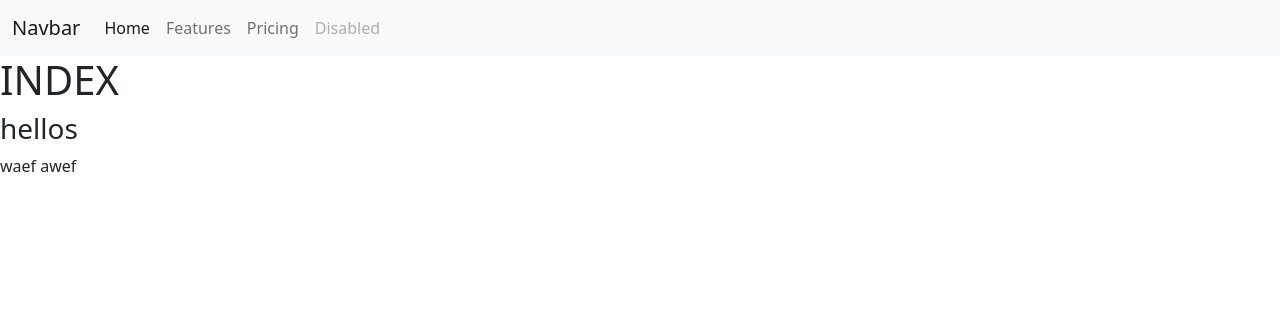
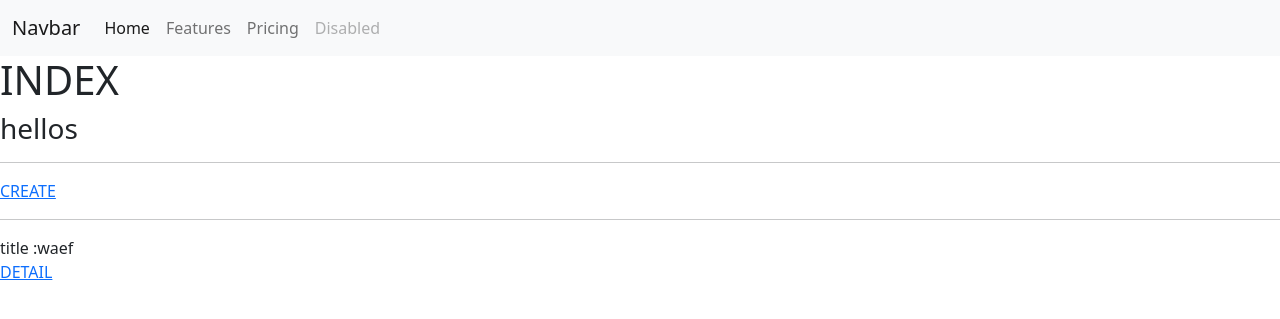
Before and after one commit to holawan/Django_article3, a Django app: page /movies/ in a window 1280 px wide. Shown: the top 319 px of the page. Run offline with Django 3.2, Linux system fonts and the light colour scheme; data comes from the database, SQL or seed files in the repository; parts of the project's set-up code (start-up, migrations or seed data) failed here and were passed over.

Commit message:
movies detail

```diff
--- a/movies/templates/movies/index.html
+++ b/movies/templates/movies/index.html
@@ -4,9 +4,13 @@
 
   <h1>INDEX</h1>
   <h3>hellos</h3>
+  <hr>
+  <a href="{% url 'movies:create' %}">CREATE</a>
+  <hr>
   {% for movie in movies %}
-    {{ movie.title }}
-    {{ movie.description }}
+    title :{{ movie.title }}
+    <br>
+    <a href="{% url 'movies:detail' movie.pk%}"> DETAIL</a>
   {% endfor %}
 
 {% endblock content %}
```
Also changed, not shown: movies/templates/movies/detail.html (+5 -2 lines).
